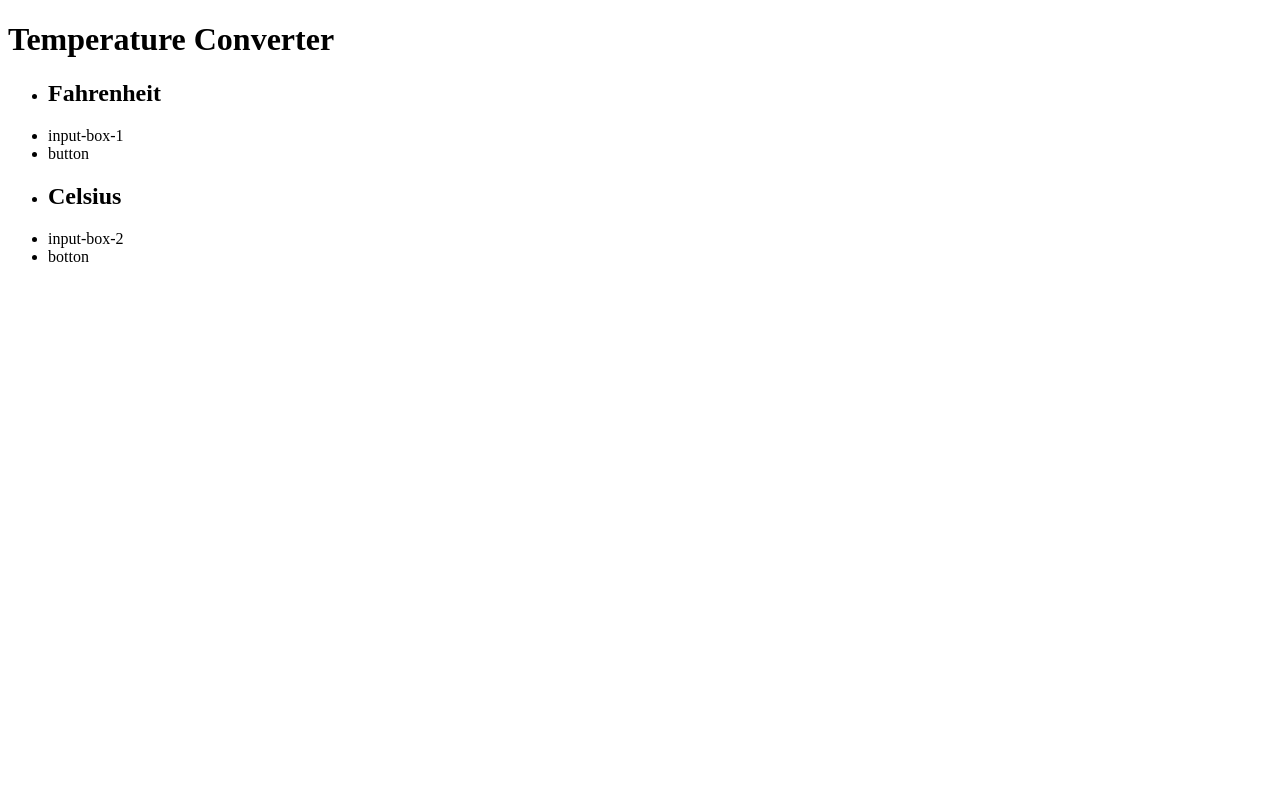
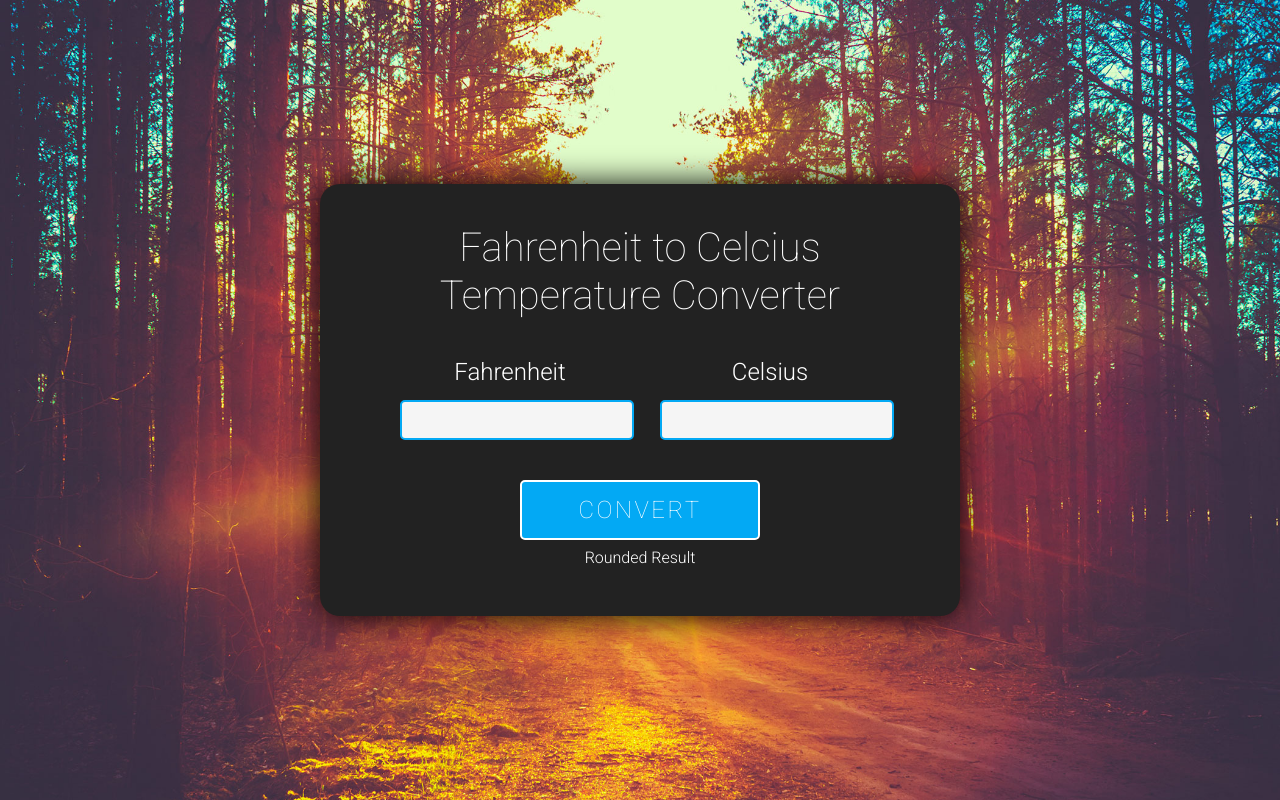
Before and after one commit to HopferDesign/fewd-36, a plain HTML site: page Temperature-Converter/Temperature-Converter.html in a window 1280 px wide. Drawn offline with Linux system fonts and the light colour scheme.

Commit message:
new stuff

```diff
--- a/Temperature-Converter/Temperature-Converter.html
+++ b/Temperature-Converter/Temperature-Converter.html
@@ -2,24 +2,36 @@
 <html>
 <head>
 	<title>Temperature Converter</title>
+	<link rel="stylesheet" href="../css/reset.css">
+	<link rel="stylesheet" href="css/Temperature-Converter.css" />
+	<link href='https://fonts.googleapis.com/css?family=Roboto:400,300,100' rel='stylesheet' type='text/css'>
 </head>
 <body>
-	<div>
-		<h1>Temperature Converter</h1>
-		<ul>
-			<li>
+	<body background="forrest.jpg">
+	<div class="box">
+		<h1>Fahrenheit to Celcius<br>Temperature Converter</h1>
+
+		<div class="temps">
+			<div>
 				<h2>Fahrenheit</h2>
-			</li>
-			<li>input-box-1</li>
-			<li>button</li>
-		</ul>
-		<ul>
-			<li>
+				<input class="input-box-1"/>
+			</div>
+
+			<div>
 				<h2>Celsius</h2>
-			</li>
-			<li>input-box-2</li>
-			<li>botton</li>
-		</ul>
+				<input class="input-box-2"/>
+			</div>
+		</div>
+
+		<div class="bottom">
+			<button class="convert">CONVERT</button>
+			<!-- <label><input type="checkbox" id="cbox1" value="rounded-result"> Rounded Result</label> -->
+		</div>
+		<p>Rounded Result</p>
+
 	</div>
+
+<script src="js/temperature-converter.js"></script>
+
 </body>
 </html>
--- /dev/null
+++ b/Temperature-Converter/css/Temperature-Converter.css
@@ -0,0 +1,96 @@
+html,
+body {
+	height: 100%;
+}
+
+body {
+	display: flex;
+	justify-content: center;
+	align-items: center;
+	color: white;
+	font-family: 'Roboto', sans-serif;
+	background-image: url(../forrest.jpg);
+	background-position: center center;
+	background-repeat: no-repeat;
+	background-attachment: fixed;
+	background-size: cover;
+	background-color: #464646;
+}
+
+.box {
+	max-width: 50%;
+	max-height: 55%;
+	min-height: 400px;
+	min-width: 600px;
+	border-radius: 20px;
+	background-color: #222;
+	margin: auto;
+	padding: 40px;
+	top: 60px; left: 0; bottom: 0; right: 60px;
+	box-shadow: 0 0 2em black;
+}
+
+.temps {
+	display: flex;
+	justify-content: space-between;
+	padding: 20px;
+	padding-bottom: 40px;
+	text-align: center;
+}
+
+h1 {
+	font-size: 40px;
+	font-family: 'Roboto', sans-serif;
+	font-weight: 100;
+	text-align: center;
+	padding-bottom: 20px;
+	line-height: 1.2;
+}
+
+h2 {
+	font-size: 24px;
+	font-family: 'Roboto', sans-serif;
+	font-weight: 300;
+	text-align: center;
+	margin-bottom: 16px;
+}
+
+p {
+	padding: 10px;
+	text-align: center;
+	font-family: 'Roboto', sans-serif;
+	font-weight: 300;
+}
+
+input {
+	width: 90%;
+	height: 40px;
+	margin: 0 20px;
+	font-family: 'Roboto', sans-serif;
+	font-weight: 300;
+	border: 2px solid #03A9F4;
+	background: #F5F5F5;
+	color: #222;
+	border-radius: 5px;
+	text-align: center;
+	font-size: 20px;
+}
+
+.bottom {
+	display: flex;
+	justify-content: center;
+}
+
+.convert {
+	width: 240px;
+	height: 60px;
+	font-family: 'Roboto', sans-serif;
+	font-weight: 100;
+	border: 2px solid white;
+	background: #03A9F4;
+	color: white;
+	border-radius: 5px;
+	text-align: center;
+	font-size: 24px;
+	letter-spacing: 2.5px;
+}
```
Also changed, not shown: code-alongs/compare-two-numbers/js/compare.js (+26 -15 lines), index.html (+2 -1 lines), Temperature-Converter/forrest.jpg (added), Temperature-Converter/js/temperature-converter.js (added), Temperature-Converter/temperature-converter.jpg (added).
